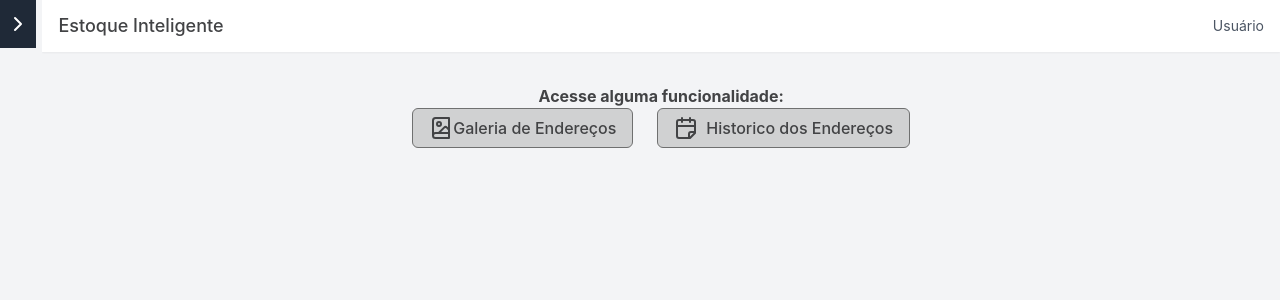
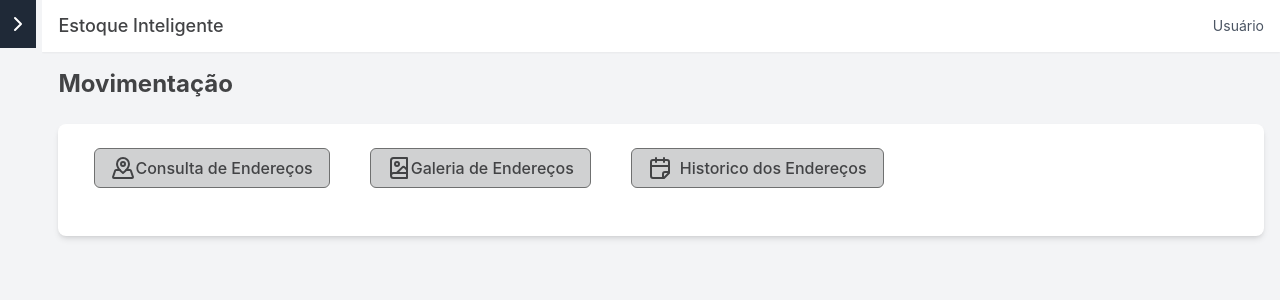
Before and after one commit to JayZanela/Gestao_inligente_visual, a React (Vite) app: page /estoque/enderecos in a window 1280 px wide. Shown: the top 300 px of the page. Built offline with nearby package versions, Linux system fonts and the light colour scheme; sample sign-in values are in the browser's storage.

Commit message:
Acessos Limitados, Ajustes visuais e paginas sendo renderizadas novas!

```diff
--- a/src/AppRoutes.tsx
+++ b/src/AppRoutes.tsx
@@ -12,7 +12,7 @@ import ProdutoCadastroForm from './pages/produtos/ProdutoCadastroForm';
 
 
 const Pedidos = () => (
-  <div className="container mx-auto">
+  <div className="container max-w-[100%] mx-auto">
     <h1 className="text-2xl font-bold mb-6">Pedidos</h1>
     <div className="bg-white rounded-lg shadow-md p-6">
       <p className="text-gray-600">Funcionalidade em desenvolvimento!</p>
--- a/src/config/formFields.ts
+++ b/src/config/formFields.ts
@@ -255,7 +255,7 @@ export const menuConfig: MenuConfig[] = [
       },
     ],
   },
-  {
+  /*{
     id: 'pedidos',
     title: 'Pedidos',
     description: 'Gerenciamento de pedidos de compra e venda',
@@ -282,5 +282,5 @@ export const menuConfig: MenuConfig[] = [
         path: '/agendamentos/consulta',
       },
     ],
-  },
+  }*/
 ];
--- a/src/pages/enderecos/Enderecos.tsx
+++ b/src/pages/enderecos/Enderecos.tsx
@@ -2,10 +2,10 @@ import React, { useState } from 'react';
 import FrameEnderecosNocoDB from './FrameGaleriaEnderecosNocoDB'
 import FrameCalendarioEnderecosNocoDB from './FrameCalendarioEnderecosNocoDB'
 import { Button} from '@/components/ui/Button'
-import {BookImage, CalendarFold }  from 'lucide-react'
+import {BookImage, CalendarFold, MapPinned }  from 'lucide-react'
 
 
-type opcoesVisualizacoes = ''|'Galeria de Endereços' | 'Historico dos Endereços';
+type opcoesVisualizacoes = ''|'Galeria de Endereços' | 'Historico dos Endereços' | 'Consulta de Endereços';
 
 
 
@@ -29,32 +29,37 @@ export const Enderecos: React.FC = () => {
 
 
     return (
-      <div>
-        <div className='text-center m-4'>
-          <div className='items-center'>
-              <h2 className='font-bold'> Acesse alguma funcionalidade:</h2>
+      <div className='mx-auto'>
+              <h1 className="text-2xl font-bold mb-6">Movimentação</h1>
+    <div className="bg-white rounded-lg shadow-md p-6 mb-8">
 
+              <div className="flex flex-wrap gap-4 mb-6">
+          <Button variant={opcaoVisualizada === 'Consulta de Endereços' ? 'primary' : 'outline'} onClick={() => (toggleOpcaoVizualizacao('Consulta de Endereços'))} className='ml-3 mr-3 flex items-center'>
+          <MapPinned/>
+
+              Consulta de Endereços
+          </Button>
         <Button variant={opcaoVisualizada === 'Galeria de Endereços' ? 'primary' : 'outline'} onClick={() => (toggleOpcaoVizualizacao('Galeria de Endereços'))} className='ml-3 mr-3 flex items-center'>
           <BookImage/>
 
               Galeria de Endereços
           </Button>
-                    <Button variant={opcaoVisualizada === 'Historico dos Endereços' ? 'primary' : 'outline'} onClick={() => (toggleOpcaoVizualizacao('Historico dos Endereços'))} className='ml-3 mr-3 flex items-center gap-2'>
+          <Button variant={opcaoVisualizada === 'Historico dos Endereços' ? 'primary' : 'outline'} onClick={() => (toggleOpcaoVizualizacao('Historico dos Endereços'))} className='ml-3 mr-3 flex items-center gap-2'>
                       <CalendarFold/>
               Historico dos Endereços
           </Button>
+              </div>
 
-          </div>
 
-        </div>
         <div>
           {opcaoVisualizada=== 'Galeria de Endereços' && ( <FrameEnderecosNocoDB />)}
           {opcaoVisualizada=== 'Historico dos Endereços' && ( <FrameCalendarioEnderecosNocoDB />)}
+          {opcaoVisualizada=== 'Consulta de Endereços' && ( <p>teste</p> )}
         </div>
 
       </div>
 
-
+</div>
     )
 
 
--- a/src/pages/movimentacao/Movimentacao.tsx
+++ b/src/pages/movimentacao/Movimentacao.tsx
@@ -114,7 +114,9 @@ return
 };
   return (
 
-    <div className='max-w-[100%]'>
+    <div className='max-w-[100%] mx-auto'>
+      <h1 className="text-2xl font-bold mb-6">Movimentação</h1>
+    <div className="bg-white rounded-lg shadow-md p-6 mb-8">
 
     <div className="mx-auto text-center container">
 
@@ -243,7 +245,7 @@ return
 
         </div>
       </div>
-
+ </div>
         </div>
   );
 };
--- a/src/pages/movimentacao/MovimentosAntigos.tsx
+++ b/src/pages/movimentacao/MovimentosAntigos.tsx
@@ -38,17 +38,19 @@ export const MovimentosAntigos: React.FC<paramMovimentosAntigoPrps> = ({endereco
 
     }, [enderecoBusca])
 
-    useEffect(() => {
-      if (enderecoBusca === '') return setlistaFiltradaMovimentos(listaMovimentos);
-      const listaFiltrada = [];
-      listaMovimentos.map((movimento) => {
-        if ( movimento.endereco_de === enderecoBusca || movimento.endereco_para === enderecoBusca) {
-          listaFiltrada.push(movimento)
-        }
-      return setlistaFiltradaMovimentos(listaFiltrada)
-      })
+useEffect(() => {
+  if (enderecoBusca === '') {
+    setlistaFiltradaMovimentos(listaMovimentos);
+    return;
+  }
 
-    })
+  const listaFiltrada = listaMovimentos.filter(
+    (movimento) =>
+      movimento.endereco_de === enderecoBusca || movimento.endereco_para === enderecoBusca
+  );
+
+  setlistaFiltradaMovimentos(listaFiltrada);
+}, [enderecoBusca, listaMovimentos]);
 
 
 
@@ -100,7 +102,7 @@ export const MovimentosAntigos: React.FC<paramMovimentosAntigoPrps> = ({endereco
 
         )}
 
-          {listaFiltradaMovimentos.map((card) => (
+          {[...listaFiltradaMovimentos].reverse().map((card) => (
             <div key={card.id} className={'card text-start'}>
 
 
@@ -111,7 +113,7 @@ export const MovimentosAntigos: React.FC<paramMovimentosAntigoPrps> = ({endereco
         {card.tipo === 'Saída' && (<PackageMinus size={35} />)}
         {card.tipo === 'Transferência' && (<ArrowRightLeft size={35} />)}</div>
         <div className='m-3 text-left w-[100px]'>
-            <h3 className='font-bold'> {card.tipo}</h3>
+            <h3 className='font-bold'>{card.tipo}</h3>
         </div>
         <div className='ml-5 w-[40%]'>
             <div>
@@ -122,12 +124,13 @@ export const MovimentosAntigos: React.FC<paramMovimentosAntigoPrps> = ({endereco
                 </div>
         </div>
 
-            <div className='ml-4'>
-                <div className={`text-gray-600 ${!card.endereco_de ? 'text-red-300' : (card.endereco_de === enderecoBusca && enderecoBusca !== '') ? 'font-bold': ''}`}>
-                  DE: {card.endereco_de ? card.endereco_de : 'Não Encontrado.'}
-                </div>
-                <div className={`text-gray-600 ${!card.endereco_para ? 'text-red-300' : (card.endereco_para === enderecoBusca && enderecoBusca !== '') ? 'font-bold': ''}`}>
-                  PARA: {card.endereco_para? card.endereco_para : 'Não Encontrado.   '}
+            <div className='ml-4 text-center w-[40%]'>
+              <div>
+               {card.tipo === 'Entrada' ? 'Entrada para' : (card.tipo === 'Saída' ? 'Saída de' : 'De -> Para' )}
+              </div>
+                <div className={`text-gray-600 font-bold `}>
+
+                  {card.tipo === 'Entrada' ? `${card.endereco_para}` : (card.tipo === 'Saída' ? `${card.endereco_de}` : `${card.endereco_de} --> ${card.endereco_para}`)}
                 </div>
             </div>
 
--- a/src/pages/produtos/Produtos.tsx
+++ b/src/pages/produtos/Produtos.tsx
@@ -2,12 +2,13 @@ import React, { useState } from 'react';
 import { Button } from '../../components/ui/Button';
 import { Card } from '../../components/ui/Card';
 import { Search, PlusCircle } from 'lucide-react';
+import ProdutoCadastroForm from './ProdutoCadastroForm'
 
 export const Produtos: React.FC = () => {
   const [activeTab, setActiveTab] = useState<'consulta' | 'cadastro'>('consulta');
 
   return (
-    <div className="container mx-auto">
+    <div className=" mx-auto">
       <h1 className="text-2xl font-bold mb-6">Produtos</h1>
 
       <div className="bg-white rounded-lg shadow-md p-6 mb-8">
@@ -60,7 +61,7 @@ const ProdutoCadastro: React.FC = () => {
   // Esta parte será implementada em um arquivo separado
   return (
     <div className="bg-gray-50 p-4 rounded-md">
-      <p className="text-center">Formulário de cadastro será carregado aqui.</p>
+      <ProdutoCadastroForm/>
     </div>
   );
 };
```
Also changed, not shown: src/pages/produtos/ConsultaProdutos.tsx (added).
